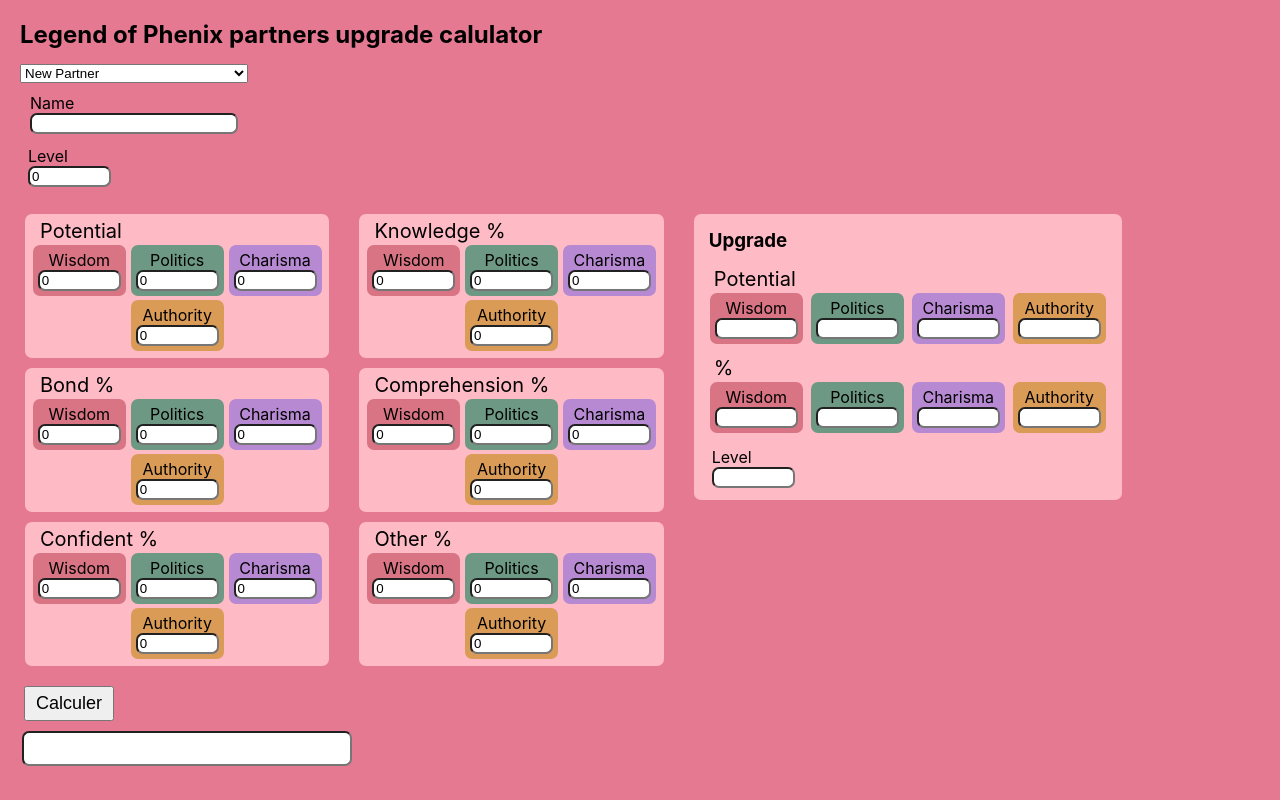
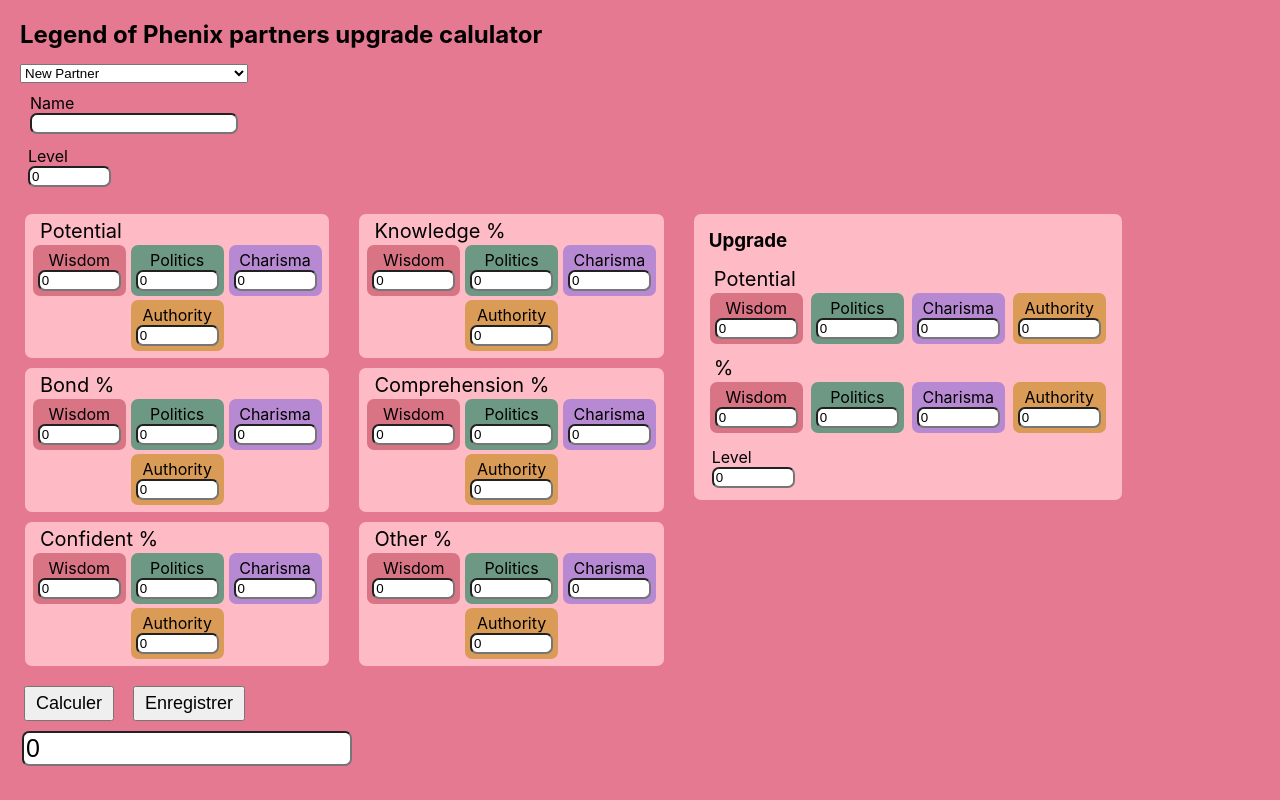
Before and after one commit to AoMirai/lop-attr-partenair-calculator, a React (Create React App) app: page / in a window 1280 px wide. Built offline with nearby package versions, Linux system fonts and the light colour scheme.

Commit message:
storage fonctionnel

```diff
--- a/src/App.js
+++ b/src/App.js
@@ -8,7 +8,7 @@ class App extends Component {
   constructor(props) {
     super(props)
     this.state = {
-      result: [],
+      result: 0,
       history: [],
       pot: [{ Wisdom: 0 }, { Politics: 0 }, { Charisma: 0 }, { Authority: 0 }],
       bond: [{ Wisdom: 0 }, { Politics: 0 }, { Charisma: 0 }, { Authority: 0 }],
@@ -17,7 +17,10 @@ class App extends Component {
       comprehension: [{ Wisdom: 0 }, { Politics: 0 }, { Charisma: 0 }, { Authority: 0 }],
       other: [{ Wisdom: 0 }, { Politics: 0 }, { Charisma: 0 }, { Authority: 0 }],
       potUp: [{ Wisdom: 0 }, { Politics: 0 }, { Charisma: 0 }, { Authority: 0 }],
-      pourcentUp: [{ Wisdom: 0 }, { Politics: 0 }, { Charisma: 0 }, { Authority: 0 }]
+      pourcentUp: [{ Wisdom: 0 }, { Politics: 0 }, { Charisma: 0 }, { Authority: 0 }],
+      lvlUp:0,
+      lvl:0,
+      name: ''
     }
   }
 
@@ -43,6 +46,10 @@ class App extends Component {
     }
   }
 
+  handleRegister = (update) => {
+    this.setState(update);
+  }
+
   onClickResult = async () => {
 
     let {name, potUp, lvlUp, pourcentUp, bond, confident, knowledge, comprehension, other, pot} = this.state;
@@ -63,7 +70,6 @@ class App extends Component {
 
       const up = parseFloat(Object.values(this.state.potUp[i])[0]);
       const attrUp = ( (element + up) * coefUp) + 10;
-
       totalAttr += attr;
       totalPourcent += parseFloat(Object.values(bond[i])[0]) * attr / 100;
       totalPourcent += parseFloat(Object.values(confident[i])[0]) * attr / 100;
@@ -79,23 +85,20 @@ class App extends Component {
       totalPourcentUp += parseFloat(Object.values(other[i])[0]) * attr / 100;
       totalPourcentUp += parseFloat(Object.values(pourcentUp[i])[0]) * attrUp / 100;
     }
-
     let storage = window.localStorage;
     let listPartners = JSON.parse(storage.getItem('partner'));
     const partner = {
       [name] : { 'lvl': lvl, pot, bond, confident, knowledge, comprehension, other}
     }
-    console.log({...listPartners, ...partner[0]});
     if (!listPartners) {
       storage.setItem('partner', JSON.stringify(partner));
     } else {
-      storage.setItem('partner', JSON.stringify({...listPartners, partner}));
+      storage.setItem('partner', JSON.stringify({...listPartners, ...partner}));
     }
 
     result = parseInt((totalAttrUp - totalAttr) + (totalPourcentUp - totalPourcent));
-
     this.setState({
-      listPartners : {...listPartners, partner},
+      listPartners : {...listPartners, ...partner},
       result,
       history: [
         ...this.state.history,
@@ -110,14 +113,34 @@ class App extends Component {
     })
   }
 
+  onClickStorage = (e) => {
+    let { name, bond, confident, knowledge, comprehension, other, pot} = this.state;
+    const lvl = parseFloat(this.state.lvl);
+    console.log(name);
+    let storage = window.localStorage;
+    let listPartners = JSON.parse(storage.getItem('partner'));
+    const partner = {
+      [name] : { 'lvl': lvl, pot, bond, confident, knowledge, comprehension, other}
+    }
+    if (!listPartners) {
+      storage.setItem('partner', JSON.stringify(partner));
+    } else {
+      storage.setItem('partner', JSON.stringify({...listPartners, ...partner}));
+    }
+    console.log(partner);
+    this.setState({
+      listPartners : {...listPartners, ...partner}
+    })
+  }
 
   render() {
     return (
       <div className="App">
         <h2>Legend of Phenix partners upgrade calulator</h2>
-        <Parameter listPartners={this.state.listPartners} handleChange={this.handleChange} handleChangeStats={this.handleChangeStats} onClickResult={this.onClickResult} />
+        <Parameter handleRegister={this.handleRegister} listPartners={this.state.listPartners} handleChange={this.handleChange} handleChangeStats={this.handleChangeStats} onClickResult={this.onClickResult} />
         <button className='Calculer' onClick={this.onClickResult}>Calculer</button>
-        <Result value={this.state.resultUp} />
+        <button className='Calculer' onClick={this.onClickStorage}>Enregistrer</button>
+        <Result value={this.state.result} />
         <History history={this.state.history} />
       </div>
     );
--- a/src/History.jsx
+++ b/src/History.jsx
@@ -10,6 +10,7 @@ class History extends Component {
             <div>Nom : {result.name}</div>
             <div>Level Up : {result.lvlUp}</div>
             <div>Potential Up : {result.potUp.map(obj => `${Object.keys(obj)[0]} : ${Object.values(obj)[0]} `)}</div>
+            <div>Pourcent Up : {result.pourcentUp.map(obj => `${Object.keys(obj)[0]} : ${Object.values(obj)[0]} `)}</div>
             <div>Attribut Up : {result.result}</div>
           </div>)}
       </div>
--- a/src/Input.jsx
+++ b/src/Input.jsx
@@ -3,7 +3,7 @@ import React, { Component } from 'react';
 class Input extends Component {
 
   render() {
-        const {name, className, type, id, handleChange, value} = this.props;
+    const { name, className, type, id, handleChange, value } = this.props;
     return (
       <div className={'Input ' + name}>
         <label htmlFor={name}>{name}</label>
--- a/src/Parameter.jsx
+++ b/src/Parameter.jsx
@@ -13,12 +13,16 @@ class Parameter extends Component {
       comprehension: [{ Wisdom: 0 }, { Politics: 0 }, { Charisma: 0 }, { Authority: 0 }],
       other: [{ Wisdom: 0 }, { Politics: 0 }, { Charisma: 0 }, { Authority: 0 }],
       lvl: 0,
-            name: ''
+      name: '',
+      potUp: [{ Wisdom: 0 }, { Politics: 0 }, { Charisma: 0 }, { Authority: 0 }],
+      pourcentUp: [{ Wisdom: 0 }, { Politics: 0 }, { Charisma: 0 }, { Authority: 0 }],
+      lvlup: 0
     }
   }
 
   handleRegisterPartners = (e) => {
     const partner = e.target.value;
+    console.log(partner);
     const { listPartners } = this.props;
     let update = { name: partner };
     const newPartner = {
@@ -42,6 +46,7 @@ class Parameter extends Component {
     }
     console.log(update);
     this.setState(update);
+    this.props.handleRegister(update);
   }
 
   handleChangeParameter = (event) => {
@@ -61,8 +66,30 @@ class Parameter extends Component {
     this.props.handleChangeStats(event);
   }
 
+  mapPot = (name) => {
+    return potential.map((pot, i) =>
+      <Input handleChange={this.handleChangeStatsParameter}
+        className={name}
+        type="number"
+        key={name + pot}
+        id={name + pot}
+        name={pot}
+        value={this.state[name][i][pot]}
+      />)
+  }
+
+
+  htmlPot = (name, title) => {
+    return (<div className={'para ' + name}>
+      <div className='title'>{title}</div>
+      <div className='map'>
+        {this.mapPot(name)}
+      </div>
+    </div>)
+  }
+
   render() {
-        const { handleChangeStats, listPartners } = this.props;
+    const { listPartners } = this.props;
     const partnerName = [];
     for (const key in listPartners) {
       if (Object.hasOwnProperty.call(listPartners, key)) {
@@ -80,94 +107,15 @@ class Parameter extends Component {
           <Input handleChange={this.handleChangeParameter} className='lvl' type="number" name="Level" id="lvl" value={this.state.lvl} />
         </div>
         <div className='wrap-content'>
-
           <div className='wrap-content col'>
-                        <div className='para pot'>
-                            <div className='title'>Potential</div>
-                            <div className='map'>
-                                {potential.map((pot, i) =>
-                                    <Input handleChange={this.handleChangeStatsParameter}
-                                        className='pot'
-                                        type="number"
-                                        key={'pot' + pot}
-                                        id={'pot' + pot}
-                                        name={pot}
-                                        value={this.state.pot[i][pot]}
-                                    />)}
-                            </div>
-                        </div>
-                        <div className='para bond'>
-                            <div className='title'>Bond %</div>
-                            <div className='map'>
-                                {potential.map((pot, i) =>
-                                    <Input handleChange={this.handleChangeStatsParameter}
-                                        className='bond'
-                                        type="number"
-                                        key={'bond' + pot}
-                                        id={'bond' + pot}
-                                        name={pot}
-                                        value={this.state.bond[i][pot]}
-                                    />)}
-                            </div>
-                        </div>
-                        <div className='para confident'>
-                            <div className='title'>Confident %</div>
-                            <div className='map'>
-                                {potential.map((pot, i) =>
-                                    <Input handleChange={this.handleChangeStatsParameter}
-                                        className='confident'
-                                        type="number"
-                                        key={'confident' + pot}
-                                        id={'confident' + pot}
-                                        name={pot}
-                                        value={this.state.confident[i][pot]}
-                                    />)}
-                            </div>
-                        </div>
+            {this.htmlPot('pot', 'Potential')}
+            {this.htmlPot('bond', 'Bond %')}
+            {this.htmlPot('confident', 'Confident %')}
           </div>
           <div className='wrap-content col'>
-                        <div className='para knowledge'>
-                            <div className='title'>Knowledge %</div>
-                            <div className='map'>
-                                {potential.map((pot, i) =>
-                                    <Input handleChange={this.handleChangeStatsParameter}
-                                        className='knowledge'
-                                        type="number"
-                                        key={'knowledge' + pot}
-                                        id={'knowledge' + pot}
-                                        name={pot}
-                                        value={this.state.knowledge[i][pot]}
-                                    />)}
-                            </div>
-                        </div>
-                        <div className='para comprehension'>
-                            <div className='title'>Comprehension %</div>
-                            <div className='map'>
-                                {potential.map((pot, i) =>
-                                    <Input handleChange={this.handleChangeStatsParameter}
-                                        className='comprehension'
-                                        type="number"
-                                        key={'comprehension' + pot}
-                                        id={'comprehension' + pot}
-                                        name={pot}
-                                        value={this.state.comprehension[i][pot]}
-                                    />)}
-                            </div>
-                        </div>
-                        <div className='para other'>
-                            <div className='title'>Other %</div>
-                            <div className='map'>
-                                {potential.map((pot, i) =>
-                                    <Input handleChange={this.handleChangeStatsParameter}
-                                        className='other'
-                                        type="number"
-                                        key={'other' + pot}
-                                        id={'other' + pot}
-                                        name={pot}
-                                        value={this.state.other[i][pot]}
-                                    />)}
-                            </div>
-                        </div>
+            {this.htmlPot('knowledge', 'Knowledge %')}
+            {this.htmlPot('comprehension', 'Comprehension %')}
+            {this.htmlPot('other', 'Other %')}
           </div>
           <div className='wrap-content col'>
             <div className='para up'>
@@ -175,35 +123,17 @@ class Parameter extends Component {
               <div className='block'>
                 <div className='title'>Potential</div>
                 <div className='map'>
-                                    {potential.map((pot, i) =>
-                                        <Input handleChange={handleChangeStats}
-                                            className='potUp'
-                                            type="number"
-                                            key={'up' + pot}
-                                            id={'up' + pot}
-                                            name={pot} />)}
+                  {this.mapPot('potUp')}
                 </div>
               </div>
               <div className='block'>
                 <div className='title'>%</div>
-
                 <div className='map'>
-                                    {potential.map((pot, i) =>
-                                        <Input handleChange={handleChangeStats}
-                                            className='pourcentUp'
-                                            type="number"
-                                            key={'%up' + pot}
-                                            id={'%up' + pot}
-                                            name={pot} />)}
+                  {this.mapPot('pourcentUp')}
                 </div>
               </div>
               <div className='block'>
-                                <Input handleChange={handleChangeStats}
-                                    className='lvlUp'
-                                    type="number"
-                                    key='lvlUp'
-                                    id='lvlUp'
-                                    name='Level' />
+                <Input handleChange={this.handleChangeParameter} className='lvlUp' type="number" key='lvlUp' id='lvlUp' name='Level' value={this.state.lvlup} />
               </div>
             </div>
           </div>
```
Also changed, not shown: src/Result.jsx (indentation only). Lines whose indentation alone changed are shown as unchanged.
